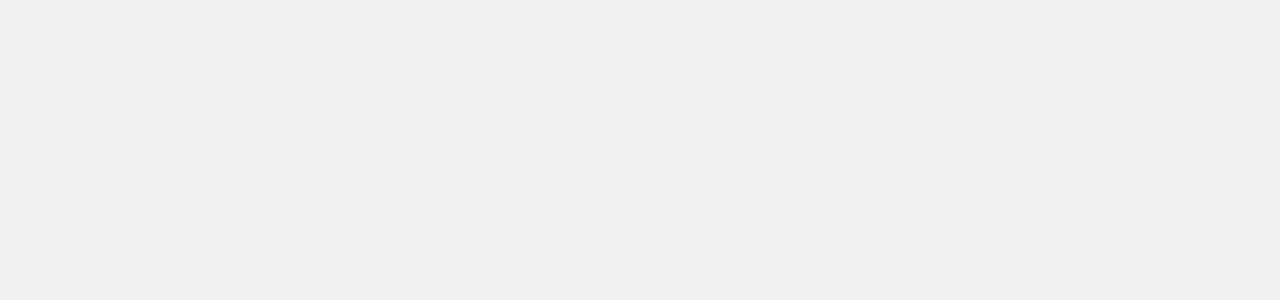
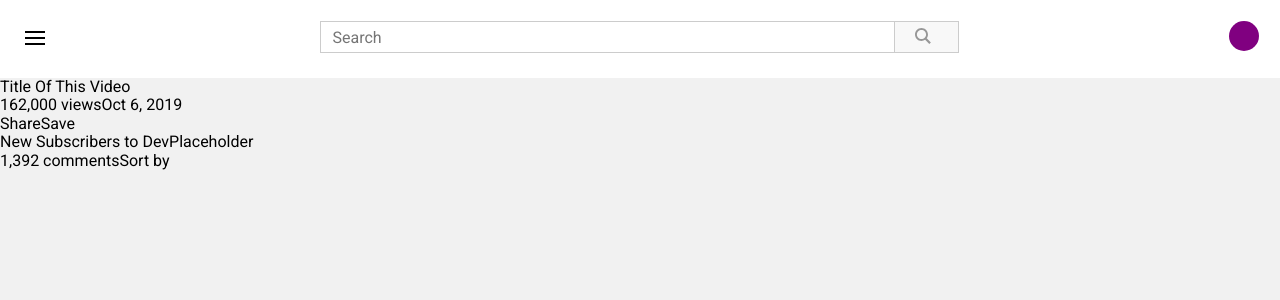
Before and after one commit to Roblouisck/ImproveTube, a React app: page /video in a window 1280 px wide. Shown: the top 300 px of the page. Built offline with nearby package versions, Linux system fonts and the light colour scheme; the HTML template or start-up script is replaced by a standard one.

Commit message:
Add Preliminary html/sass for Video Page

```diff
--- a/src/App.js
+++ b/src/App.js
@@ -1,14 +1,16 @@
 import React from 'react'
 import { Route, BrowserRouter } from 'react-router-dom'
 import RenderHomepage from './home/RenderHomepage'
-import RenderChannel from './channel/RenderChannel'
+import RenderChannelPage from './channel/RenderChannelPage'
+import RenderVideoPage from './video/RenderVideoPage'
 
 const App = () => {
   return (
     <div>
       <BrowserRouter>
         <Route path="/" exact component={RenderHomepage} />
-        <Route path="/channel" exact component={RenderChannel} />
+        <Route path="/channel" exact component={RenderChannelPage} />
+        <Route path="/video" exact component={RenderVideoPage} />
       </BrowserRouter>
     </div>
   )
--- a/src/channel/RenderChannel.js
+++ b/src/channel/RenderChannelPage.js
@@ -4,7 +4,7 @@
 import AboveFold from './AboveFold'
 import VideoGrid from '../VideoGrid'
 
-class RenderChannel extends React.Component {
+class RenderChannelPage extends React.Component {
   render() {
     return (
       <div>
@@ -24,4 +24,4 @@
   }
 }
 
-export default RenderChannel
+export default RenderChannelPage
--- a/src/public/css/styles.sass
+++ b/src/public/css/styles.sass
@@ -411,3 +411,32 @@
   &-subscriber-avatar
     margin: 0 0 0 0
     background-color: #a2a7dc
+
+
+
+
+// VIDEO PAGE
+.videoPage
+  &-page-wrapper
+  &-sidebar
+    &-text-upnext
+    &-text-autoplay
+    &-grid-wrapper
+    &-grid-item
+
+  &-video-wrapper
+  &-video
+    &-info-wrapper
+    &-title-box
+    &-text-views
+    &-text-date
+    &-options
+
+  &-description-box
+  &-new-subscribers
+    &-grid
+    &-subscriber-avatar
+
+  &-video-comments
+    &-wrapper
+    &-add-new-comment
--- /dev/null
+++ b/src/video/RenderVideoPage.js
@@ -0,0 +1,16 @@
+import React from 'react'
+import Header from '../Header'
+import VideoPage from './VideoPage'
+
+class RenderVideoPage extends React.Component {
+  render() {
+    return (
+      <div>
+        <Header />
+        <VideoPage />
+      </div>
+    )
+  }
+}
+
+export default RenderVideoPage
--- /dev/null
+++ b/src/video/VideoPage.js
@@ -0,0 +1,61 @@
+import React from 'react'
+
+class VideoPage extends React.Component {
+  state = {
+    // p is short for prefix
+    p: "videoPage"
+  }
+
+  render({ p } = this.state) {
+    return (
+      <div className={`${p}-page-wrapper`}>
+        <aside className={`${p}-sidebar`}>
+          <span className={`${p}-sidebar-text-upnext`}></span>
+          <span className={`${p}-sidebar-text-autoplay`}></span>
+          <div className={`${p}-sidebar-grid-wrapper`}>
+            <div className={`${p}-sidebar-grid-item`}></div>
+            <div className={`${p}-sidebar-grid-item`}></div>
+            <div className={`${p}-sidebar-grid-item`}></div>
+          </div>
+        </aside>
+
+        <main>
+          <div className={`${p}-video-wrapper`}>
+            <div className={`${p}-video`}>
+            </div>
+
+            <div className={`${p}-video-info-wrapper`}>
+              <div className={`${p}-video-title-box`}>
+                <h1>Title Of This Video</h1>
+                <span className={`${p}-video-text-views`}>162,000 views</span>
+                <span className={`${p}-video-text-date`}>Oct 6, 2019</span>
+              </div>
+              <div className={`${p}-video-options`}>
+                <span>Share</span>
+                <span>Save</span>
+              </div>
+            </div>
+          </div>
+          <div className={`${p}-description-box`}></div>
+          <div className={`${p}-new-subsribers-wrapper`}>
+            <h2>New Subscribers to DevPlaceholder</h2>
+            <div className={`${p}-new-subsribers-grid`}>
+              <div className={`${p}-new-subscribers-subscriber-avatar`}></div>
+              <div className={`${p}-new-subscribers-subscriber-avatar`}></div>
+              <div className={`${p}-new-subscribers-subscriber-avatar`}></div>
+              <div className={`${p}-new-subscribers-subscriber-avatar`}></div>
+            </div>
+          </div>
+          <div className={`${p}-video-comments-wrapper`}>
+            <span>1,392 comments</span>
+            <span>Sort by</span>
+            <div className={`${p}-add-new-comment`}></div>
+            <div className={`${p}-comments`}></div>
+          </div>
+        </main>
+      </div>
+    )
+  }
+}
+
+export default VideoPage
```
